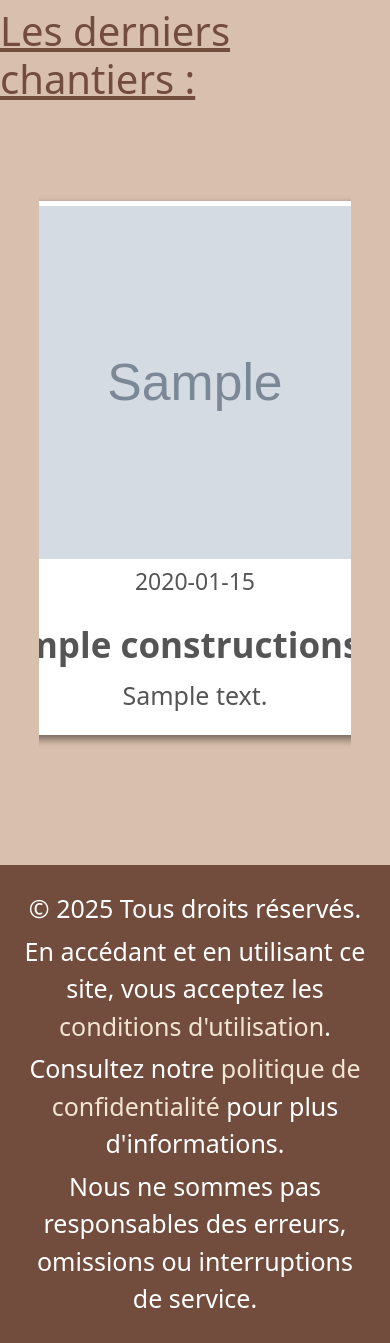
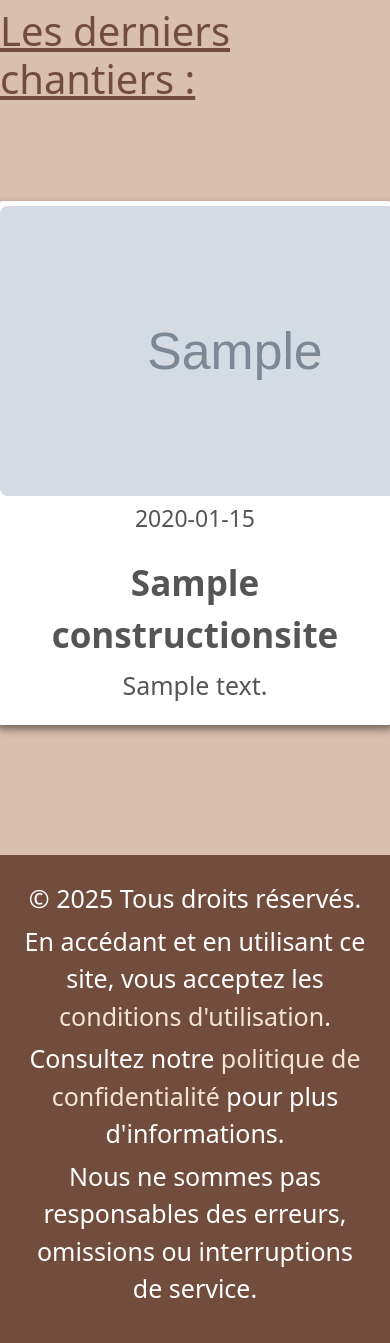
Before and after one commit to Kilian321/projet, a PHP site: page /PHP/ourDiscoveries.php in a window 390 px wide. Shown: the part 595-1938 px from the top of the page. After the commit the page ends 1893 px from the top, so only its background shows below. Run offline with PHP 8.4, Linux system fonts and the light colour scheme; tables that the repository leaves empty or names only in its code hold one stand-in row (values such as "Sample post"); grey boxes marked "Sample" are stand-in pictures.

Commit message:
fix image dans page decouvertes + taille images

```diff
--- a/CSS/ourDiscoveries.css
+++ b/CSS/ourDiscoveries.css
@@ -64,7 +64,6 @@ body {
 
 /* content of blogs */
 .constructionSites-container {
-    width: 80%;
     margin: auto;
     overflow: hidden;
     position: relative;
@@ -73,7 +72,9 @@ body {
 /* blogs */
 .constructionSites-bloc {
     display: flex;
-    gap: 15px;
+    flex-direction: row;
+    justify-content: center;
+    flex-wrap: wrap;
     transition: transform 0.5s ease-in-out;
 }
 
@@ -95,8 +96,8 @@ body {
 
 /* picture */
 .constructionSites-item img {
-    width: 100%;
-    height: auto;
+    width: 390px;
+    height: 260px;
     border-radius: 8px;
 }
 
@@ -124,6 +125,11 @@ body {
         justify-content: center;
         align-items: center;
     }
+    .constructionSites-item img {
+        width: 470px;
+        height: 290px;
+        border-radius: 8px;
+        }
     .card{
         min-width: 580px;
     }
@@ -143,8 +149,4 @@ body {
     .constructionSites-date{
         font-size: 23px;
     }
-    .constructionSites-item{
-        min-width: 480px;
-        max-width: 350px;
-    }
 }
--- a/DATA-BASE/database.php
+++ b/DATA-BASE/database.php
@@ -1,8 +1,8 @@
 <?php
 // connection a la base de donnée des utilisateurs
 $host = 'localhost';
-$username = 'kilian';
-$password = 'test';
+$username = 'root';
+$password = 'VnW4z9f6';
 $database = 'archeo-it';
 $charset = 'utf8mb4';
 // Options de connexion PDO
```
Also changed, not shown: CSS/home.css (+7 -2 lines).
